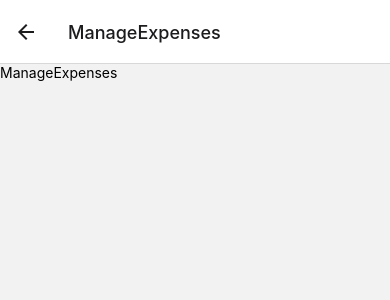
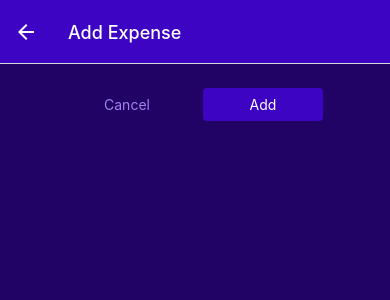
Before and after one commit to MDMinhazulIslamKhan/react_native_expense_track_app, a React Native app: screen /ManageExpenses in a window 390 px wide. Shown: the top 300 px of the page. Built offline with nearby package versions, Linux system fonts and the light colour scheme.

Commit message:
feat: custom button and manage expense page.

```diff
--- a/App.js
+++ b/App.js
@@ -7,6 +7,7 @@ import ManageExpenses from "./screens/ManageExpenses";
 import RecentExpenses from "./screens/RecentExpenses";
 import AllExpenses from "./screens/AllExpenses";
 import { style } from "./constants/style";
+import IconButton from "./ui/IconButton";
 
 export default function App() {
   const Stack = createNativeStackNavigator();
@@ -14,12 +15,20 @@ export default function App() {
   const ExpensesOverview = () => {
     return (
       <BottomTab.Navigator
-        screenOptions={{
+        screenOptions={({ navigation }) => ({
           headerStyle: { backgroundColor: style.colors.primary500 },
           headerTintColor: "white",
           tabBarStyle: { backgroundColor: style.colors.primary500 },
           tabBarActiveTintColor: style.colors.accent500,
-        }}
+          headerRight: ({ tintColor }) => (
+            <IconButton
+              icon="add"
+              size={24}
+              color={tintColor}
+              onPress={() => navigation.navigate("ManageExpenses")}
+            />
+          ),
+        })}
       >
         <BottomTab.Screen
           name="RecentExpenses"
@@ -48,15 +57,24 @@ export default function App() {
   };
   return (
     <>
-      <StatusBar style="auto" />
+      <StatusBar style="light" />
       <NavigationContainer>
-        <Stack.Navigator>
+        <Stack.Navigator
+          screenOptions={{
+            headerStyle: { backgroundColor: style.colors.primary500 },
+            headerTintColor: "white",
+          }}
+        >
           <Stack.Screen
             name="ExpensesOverview"
             component={ExpensesOverview}
             options={{ headerShown: false }}
           />
-          <Stack.Screen name="ManageExpenses" component={ManageExpenses} />
+          <Stack.Screen
+            name="ManageExpenses"
+            component={ManageExpenses}
+            options={{ title: "Manage Expenses", presentation: "modal" }}
+          />
         </Stack.Navigator>
       </NavigationContainer>
     </>
--- a/component/Expenses/ExpensesItem.jsx
+++ b/component/Expenses/ExpensesItem.jsx
@@ -2,10 +2,19 @@ import { StyleSheet, Text, View, Pressable } from "react-native";
 import React from "react";
 import { style } from "../../constants/style";
 import { formateDate } from "../../utils/dateFormate";
+import { useNavigation } from "@react-navigation/native";
 
-const ExpensesItem = ({ description, amount, date }) => {
+const ExpensesItem = ({ id, description, amount, date }) => {
+  const navigation = useNavigation();
+  const expensesPressHandler = () => {
+    navigation.navigate("ManageExpenses", { expensesId: id });
+  };
   return (
-    <Pressable style={styles.expensesItem}>
+    <Pressable
+      style={({ pressed }) => [styles.expensesItem, pressed && styles.pressed]}
+      onPress={expensesPressHandler}
+      android_ripple={{ color: style.colors.primary50 }}
+    >
       <View>
         <Text style={[styles.textBase, styles.description]}>{description}</Text>
         <Text style={styles.textBase}>{formateDate(date)}</Text>
@@ -50,4 +59,7 @@ const styles = StyleSheet.create({
     color: style.colors.primary500,
     fontWeight: "bold",
   },
+  pressed: {
+    opacity: 0.75,
+  },
 });
--- a/screens/ManageExpenses.jsx
+++ b/screens/ManageExpenses.jsx
@@ -1,14 +1,68 @@
 import { StyleSheet, Text, View } from "react-native";
-import React from "react";
+import React, { useLayoutEffect } from "react";
+import IconButton from "../ui/IconButton";
+import { style } from "../constants/style";
+import Button from "../ui/Button";
 
-const ManageExpenses = () => {
+const ManageExpenses = ({ route, navigation }) => {
+  const editedExpensesId = route.params?.expensesId;
+  const isEditing = !!editedExpensesId;
+
+  useLayoutEffect(() => {
+    navigation.setOptions({
+      title: isEditing ? "Edit Expense" : "Add Expense",
+    });
+  }, [navigation, isEditing]);
+  const handleDelete = () => {};
+  const handleCancel = () => {};
+  const confirmCancel = () => {};
+
   return (
-    <View>
-      <Text>ManageExpenses</Text>
+    <View style={styles.container}>
+      <View style={styles.buttonContainer}>
+        <Button style={styles.button} mode="flat" onPress={handleCancel}>
+          Cancel
+        </Button>
+        <Button style={styles.button} onPress={confirmCancel}>
+          {isEditing ? "Update" : "Add"}
+        </Button>
+      </View>
+      {isEditing && (
+        <View style={styles.deleteContainer}>
+          <IconButton
+            icon="trash"
+            color={style.colors.error500}
+            size={36}
+            onPress={handleDelete}
+          />
+        </View>
+      )}
     </View>
   );
 };
 
 export default ManageExpenses;
 
-const styles = StyleSheet.create({});
+const styles = StyleSheet.create({
+  container: {
+    flex: 1,
+    padding: 24,
+    backgroundColor: style.colors.primary800,
+  },
+  deleteContainer: {
+    marginTop: 16,
+    paddingTop: 8,
+    borderTopWidth: 2,
+    borderColor: style.colors.primary200,
+    alignItems: "center",
+  },
+  buttonContainer: {
+    flexDirection: "row",
+    justifyContent: "center",
+    alignItems: "center",
+  },
+  button: {
+    minWidth: 120,
+    marginHorizontal: 8,
+  },
+});
--- /dev/null
+++ b/ui/Button.jsx
@@ -0,0 +1,44 @@
+import { Pressable, StyleSheet, Text, View } from "react-native";
+import { style } from "../constants/style";
+
+const Button = ({ children, mode, style: customStyle, onPress }) => {
+  return (
+    <View style={customStyle}>
+      <Pressable
+        onPress={onPress}
+        style={({ pressed }) => pressed && styles.pressed}
+      >
+        <View style={[styles.button, mode === "flat" && styles.flat]}>
+          <Text style={[styles.buttonText, mode === "flat" && styles.flatText]}>
+            {children}
+          </Text>
+        </View>
+      </Pressable>
+    </View>
+  );
+};
+
+export default Button;
+
+const styles = StyleSheet.create({
+  button: {
+    borderRadius: 4,
+    padding: 8,
+    backgroundColor: style.colors.primary500,
+  },
+  buttonText: {
+    textAlign: "center",
+    color: "white",
+  },
+  flat: {
+    backgroundColor: "transparent",
+  },
+  flatText: {
+    color: style.colors.primary200,
+  },
+  pressed: {
+    opacity: 0.75,
+    backgroundColor: style.colors.primary100,
+    borderRadius: 4,
+  },
+});
--- /dev/null
+++ b/ui/IconButton.jsx
@@ -0,0 +1,28 @@
+import { Pressable, StyleSheet, View } from "react-native";
+import { Ionicons } from "@expo/vector-icons";
+
+const IconButton = ({ icon, size, color, onPress }) => {
+  return (
+    <Pressable
+      onPress={onPress}
+      style={({ pressed }) => pressed && styles.pressed}
+    >
+      <View style={styles.buttonContainer}>
+        <Ionicons name={icon} size={size} color={color} />
+      </View>
+    </Pressable>
+  );
+};
+
+export default IconButton;
+
+const styles = StyleSheet.create({
+  buttonContainer: {
+    borderRadius: 24,
+    padding: 6,
+    margin: 8,
+  },
+  pressed: {
+    opacity: 0.75,
+  },
+});
```
